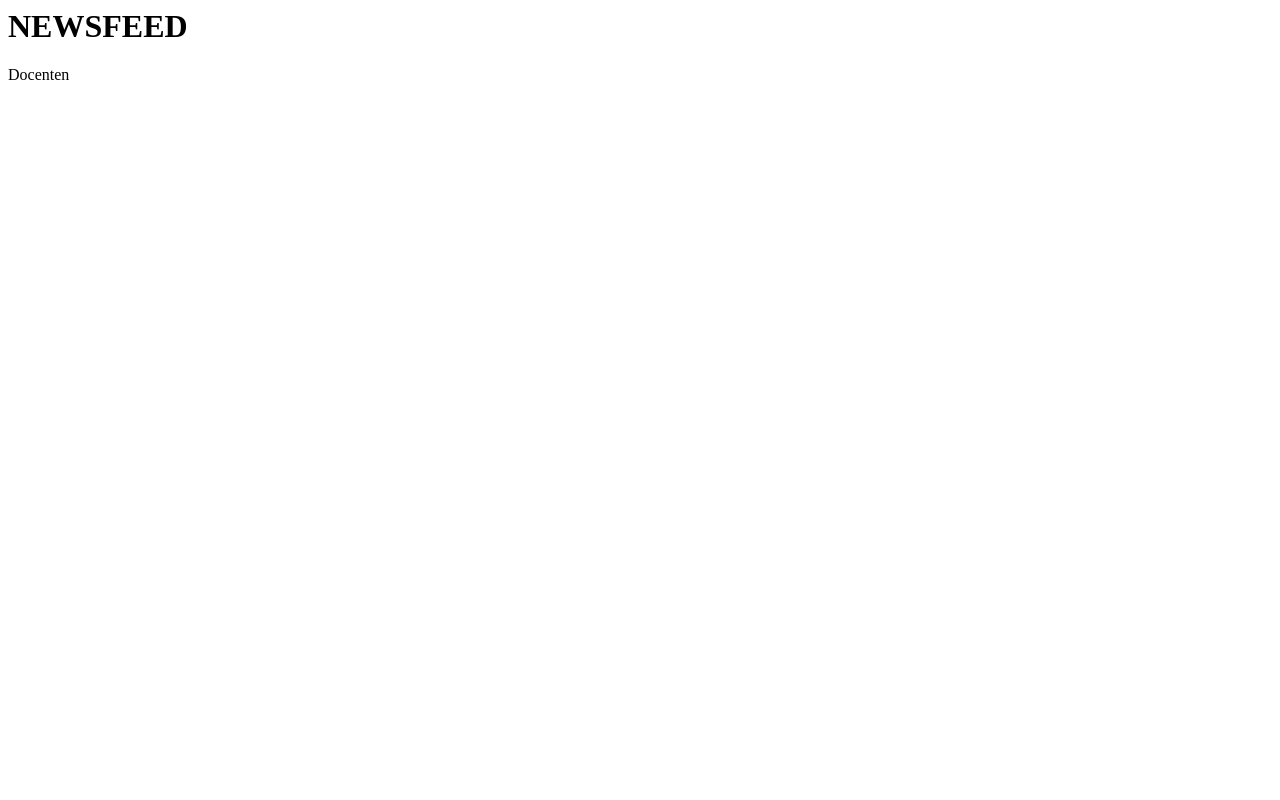
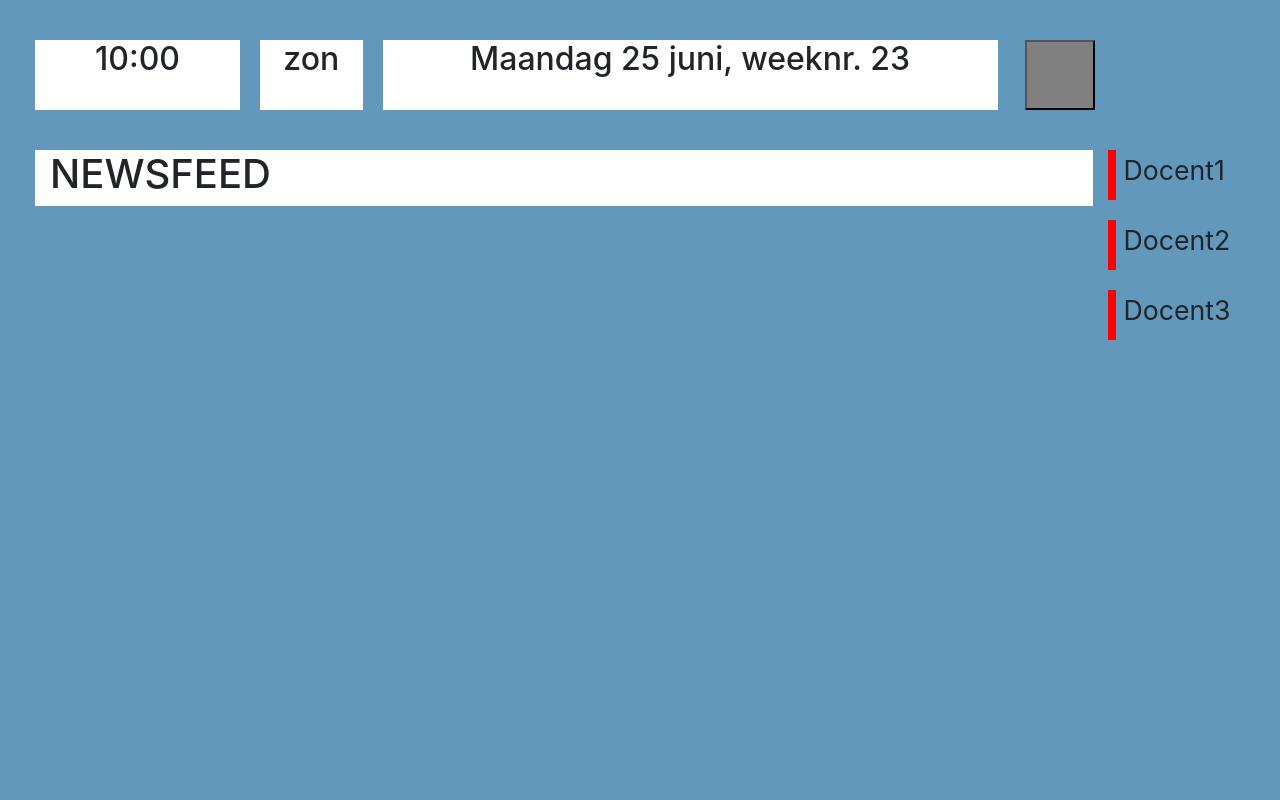
Before and after one commit to MarkBenjamins/Project-Inovate-P4, a PHP site: page /Display/newsfeed.html in a window 1280 px wide. Before the commit the page is almost empty. Run offline with PHP 8.4, Linux system fonts and the light colour scheme.

Commit message:
Docent aanwezigheid update

```diff
--- a/Innovate/Css/style.css
+++ b/Innovate/Css/style.css
@@ -1,5 +1,6 @@
 :root {
     --light-blue-color: #6298bc;
+    --dark-blue-color: #3d6b83;
 }
 
 body
@@ -50,3 +51,26 @@ body
 {
 
 }
+
+.teacher
+{
+    height: 50px;
+    width: 100%;
+}
+
+.color
+{
+    background-color: red;
+    width: 10%;
+    height: 100%;
+    margin-bottom: 20px;
+    float: left;
+}
+
+.docent
+{
+    float:left;
+    width: 80%;
+    margin-left: 10%;
+    font-size: 20pt;
+}
--- a/Innovate/Display/newsfeed.html
+++ b/Innovate/Display/newsfeed.html
@@ -1,12 +1,62 @@
+<!DOCTYPE html>
+<html lang="en">
+    <head>
+        <link rel="stylesheet" href="../Css/bootstrap.css" type="text/css">
+        <link rel="stylesheet" href="../Css/style.css" type="text/css">
+        <link rel="icon" type="image/x-icon" href="../img/logo.ico" />
+        <meta charset="UTF-8">
+        <meta http-equiv="refresh" content="30">
+        <meta name="description" content="Project innovate INF1C">
+        <meta name="author" content=
+            "Tessa Ramaker,
+            Mark Benjamins,
+            Koen Somsen,
+            Jenny van Engelenburg,
+            Arjan Vijn,
+            Niels Exel,
+            Daniël Roosken,
+            Storm Visser"
+        >
+        <title>Newsfeed</title>
+    </head>
 
+    <body>
+
+        <div class="row header">
+            <div class="col-2 white">
+                <h2>10:00</h2>
+            </div>
+            <div class="col-1 white">
+                <h2>zon</h2>
+            </div>
+            <div class="col-6 white">
+                <h2>Maandag 25 juni, weeknr. 23</h2>
+            </div>
+            <div class="col-1">
+                <button class="darkmode"><img src="" alt=""></button>
+            </div>
+            <div class="col-2"></div>
+        </div>
 
         <div class="row worksheet">
             <div class="col-10 newsfeed">
                 <h1>NEWSFEED</h1>
             </div>
             <div class="col-1 aanwezigheid">
-                <p>Docenten</p>
+                <div class="teacher">
+                <div class="color"></div><p class="docent">Docent1</p>
+                </div>
+                <div style="clear:left;"></div>
+                <div class="teacher">
+                <div class="color"></div><p class="docent">Docent2</p>
+                </div>
+                <div style="clear:left;"></div>
+                <div class="teacher">
+                <div class="color"></div><p class="docent">Docent3</p>
+                </div>
+                <div style="clear:left;"></div>
             </div>
+            <div class="col-1"></div>
         </div>
     </body>
 </html>
```
Also changed, not shown: Innovate/Display/buienradar.html (renamed from Innovate/Include/header.html, +14 -1 lines).
